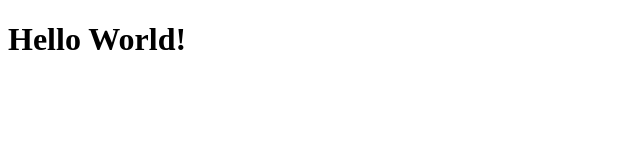
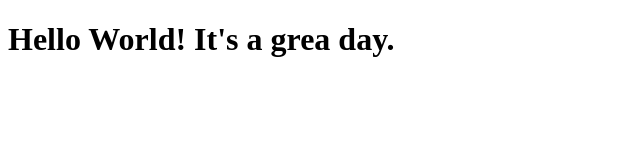
Before and after one commit to markozawr/coursera-test, a plain HTML site: page site/index.html in a window 1280 px wide. Shown: the whole page, without its empty margins (0-640 px from the left). Drawn offline with Linux system fonts and the light colour scheme.

Commit message:
Small addition to our page content

```diff
--- a/site/index.html
+++ b/site/index.html
@@ -4,6 +4,6 @@
 	<title>Hello World!</title>
 </head>
 <body>
-<h1>Hello World!</h1>
+<h1>Hello World! It's a grea day.</h1>
 </body>
 </html>
```
